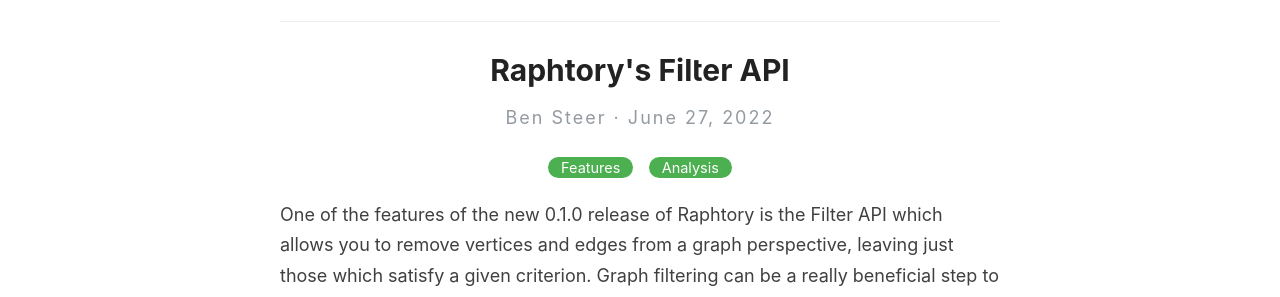
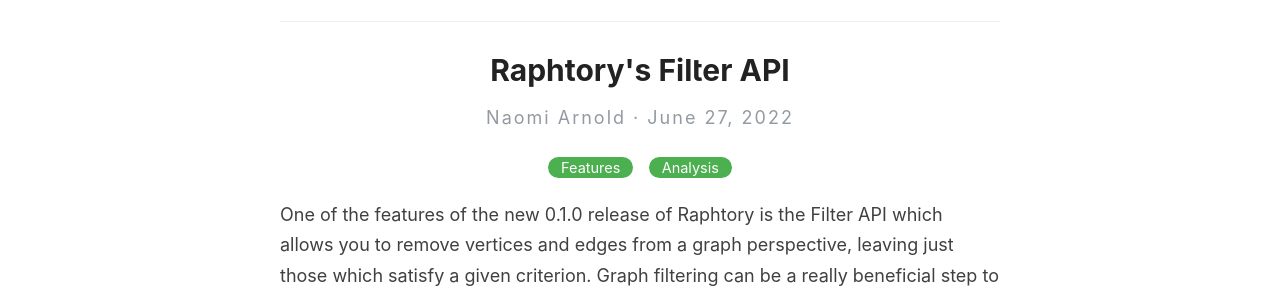
Before and after one commit to Raphtory/raphtory.github.io, a Jekyll site: the page built from _posts/2022-06-27-Filtering.md, in a window 1280 px wide and 900 px high. Shown: the part 173-470 px from the top of the window. Built offline with Jekyll 4.4.1, drawn with Linux system fonts in a browser that asks for light colours; emoji names are drawn with the system emoji font.

Commit message:
changed post layout to show post author

```diff
--- a/_layouts/post.html
+++ b/_layouts/post.html
@@ -6,7 +6,7 @@
   <h1>{{ page.title }}</h1>
 
   <div>
-    <p class="author_title">{{site.author}}  ·  {{ page.date | date: "%B %e, %Y" }}</p>
+    <p class="author_title">{{page.author}}  ·  {{ page.date | date: "%B %e, %Y" }}</p>
     {% if page.last_modified_at %}
     <p class="author_title" datetime="{{ page.last_modified_at | date_to_xmlschema }}">(Updated: {{ page.last_modified_at | date: "%b %-d, %Y" }})</p>
     {% endif %}
```
